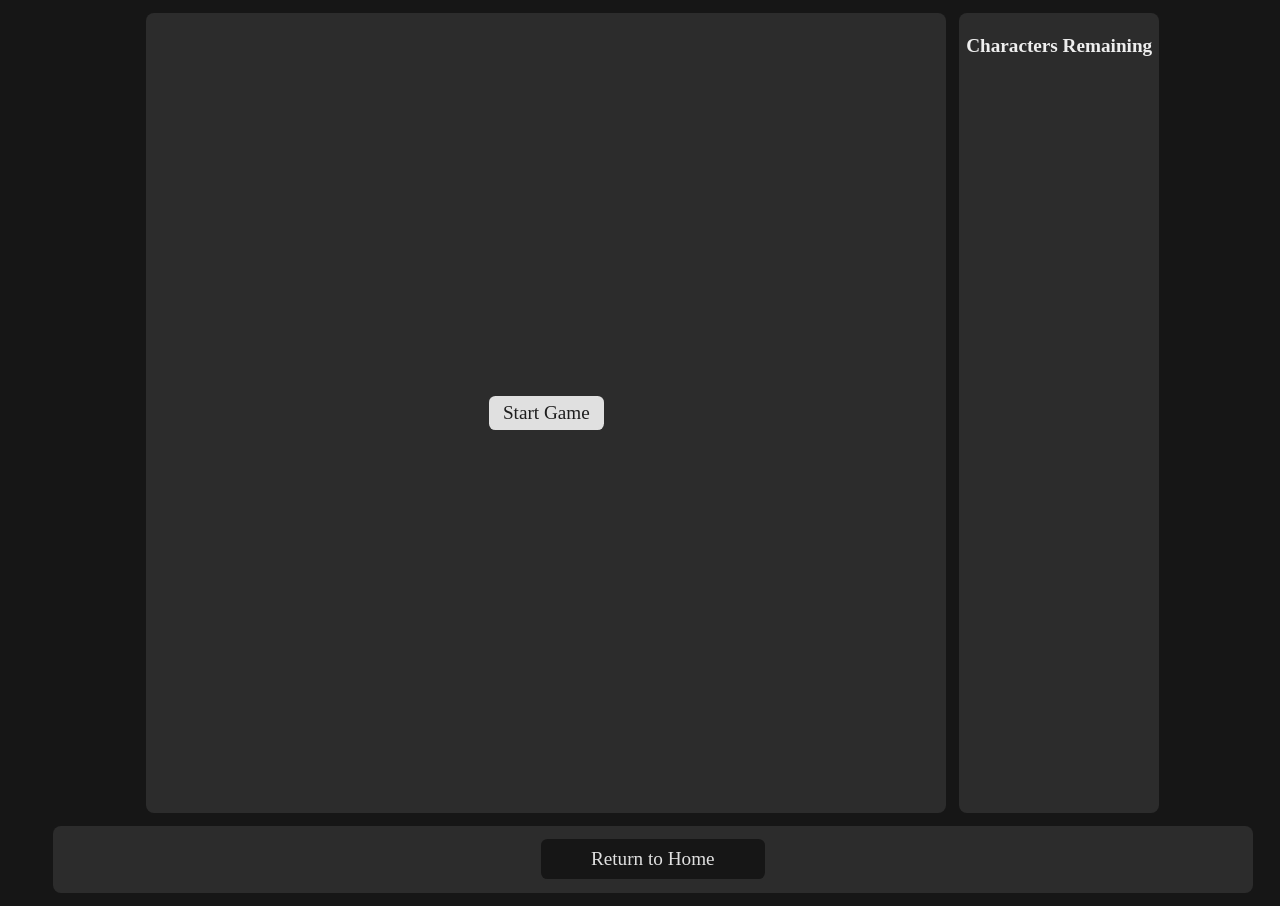
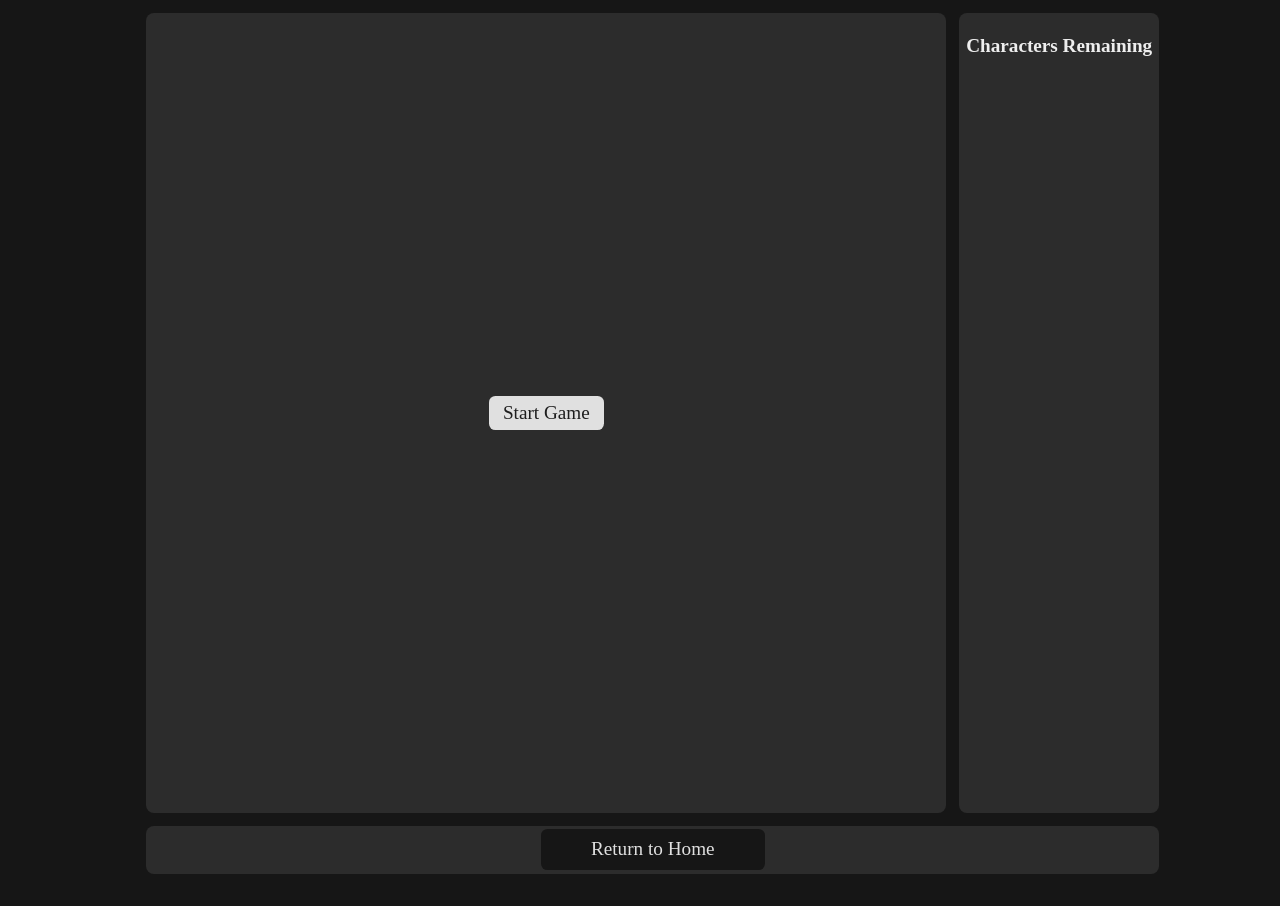
Before and after one commit to njcushing/odin-wheres-wally, a React (Vite) app in the folder packages/frontend/: page /play in a window 1280 px wide. Shown: the top 906 px of the page. Built offline with nearby package versions, Linux system fonts and the light colour scheme; a web font is replaced by a local one.

Commit message:
Move nagivation button from Play page component to Game component

```diff
--- a/packages/frontend/src/features/Game/index.jsx
+++ b/packages/frontend/src/features/Game/index.jsx
@@ -2,6 +2,8 @@
 import styles from "./index.module.css";
 
 import * as fetchAPI from "./utils/fetchAPI.js";
+
+import NavigationButton from "@/features/NavBar/components/NavigationButton";
 
 const Game = () => {
     const [gameStarted, setGameStarted] = useState(false);
@@ -99,6 +101,12 @@
                     })}
                 </ul>
             </div>
+            <div className={styles["navigation-button"]}>
+                <NavigationButton
+                    link="/"
+                    text="Return to Home"
+                />
+            </div>
         </div>
         </div>
     );
--- a/packages/frontend/src/features/Game/index.module.css
+++ b/packages/frontend/src/features/Game/index.module.css
@@ -20,12 +20,13 @@
 .container {
     display: grid;
     grid-template-columns: repeat(2, auto);
+    grid-template-rows: repeat(2, auto);
     justify-items: center;
     gap: 0.8rem;
 }
 
 .image-container {
-    grid-area: 1 / 1 / -1 / 2;
+    grid-area: 1 / 1 / 2 / 2;
     justify-self: center;
 
     display: flex;
@@ -73,7 +74,7 @@
 }
 
 .characters-remaining-container {
-    grid-area: 1 / 2 / -1 / -1;
+    grid-area: 1 / 2 / 2 / -1;
     justify-self: center;
 
     border-radius: 8px;
@@ -104,3 +105,15 @@
     padding: 0.4rem;
     margin: 0rem;
 }
+
+.navigation-button {
+    grid-area: 2 / 1 / -1 / -1;
+
+    display: flex;
+    justify-content: center;
+
+    border-radius: 8px;
+    background-color: rgb(44, 44, 44);
+
+    width: 100%;
+}
--- a/packages/frontend/src/pages/Play/index.jsx
+++ b/packages/frontend/src/pages/Play/index.jsx
@@ -1,7 +1,6 @@
 import styles from "./index.module.css";
 
 import Game from "@/features/Game";
-import NavigationButton from "@/features/NavBar/components/NavigationButton";
 
 const Play = () => {
     return (
@@ -10,12 +9,6 @@
             <div className={styles["game-container"]}>
                 <Game />
             </div>
-            <div className={styles["navigation-button"]}>
-                <NavigationButton
-                    link="/"
-                    text="Return to Home"
-                />
-            </div>
         </div>
         </div>
     )
--- a/packages/frontend/src/pages/Play/index.module.css
+++ b/packages/frontend/src/pages/Play/index.module.css
@@ -29,13 +29,3 @@
     width: 100%;
     height: 100%;
 }
-
-.navigation-button {
-    display: flex;
-    justify-content: center;
-
-    border-radius: 8px;
-    background-color: rgb(44, 44, 44);
-
-    padding: 0.6rem 0.4rem;
-}
```
